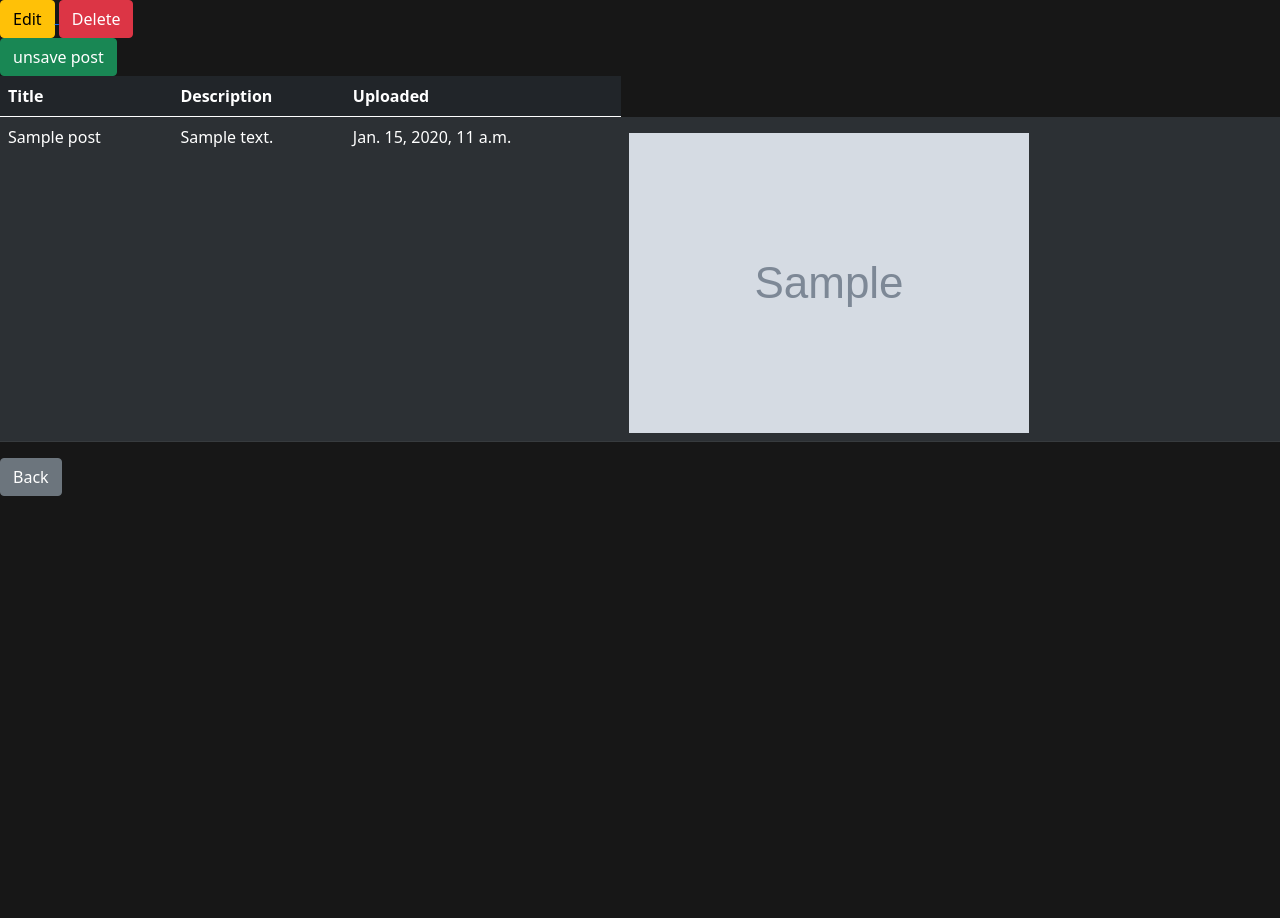
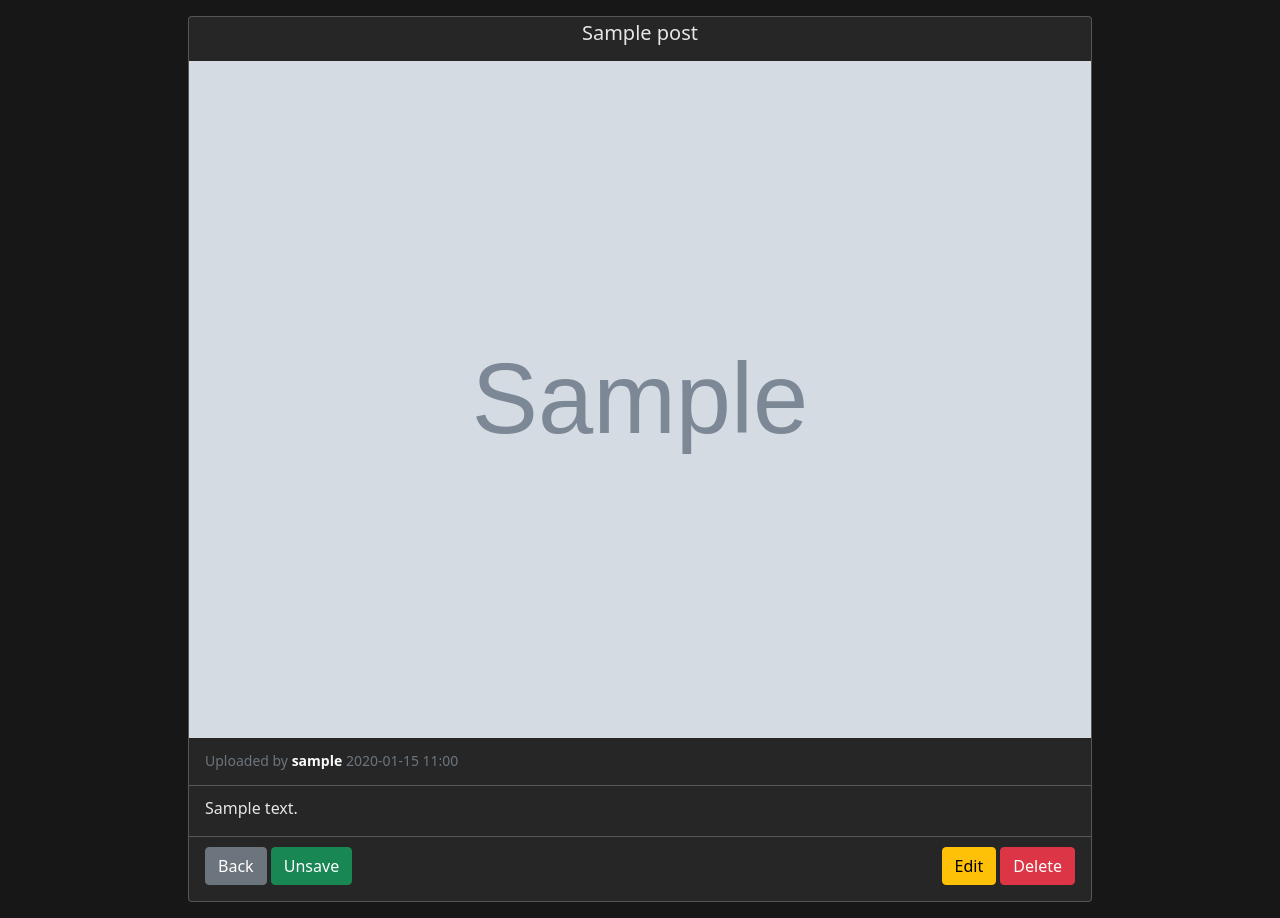
Before and after one commit to adagun/ImageSharingProject, a Django app: page /post/1/ in a window 1280 px wide. Shown: the part 63-981 px from the top of the page. Before the commit the page ends 559 px from the top, so only its background shows below. Run offline with Django 3.2, Linux system fonts and the light colour scheme; a user stored in the database is signed in; tables that the repository leaves empty hold one stand-in row (values such as "Sample post"); grey boxes marked "Sample" are stand-in pictures.

Commit message:
styling post page and fix post form

```diff
--- a/ImageSharing/settings.py
+++ b/ImageSharing/settings.py
@@ -134,3 +134,5 @@ LOGOUT_REDIRECT_URL = "/"
 MEDIA_URL = '/media/'
 
 MEDIA_ROOT = os.path.join(BASE_DIR, 'media/')
+
+DATETIME_FORMAT="Y-m-d H:i"
--- a/accounts/templates/accounts/register.html
+++ b/accounts/templates/accounts/register.html
@@ -9,7 +9,7 @@
 <h1 class="text-center">Register</h1>
 <div class="divider bg-light"><hr></div>
         <div class="form-horizontal container">
-<form action="" method="POST" class="needs-validation" novalidate>
+<form action="" method="POST" class="needs-validation " novalidate>
     {% csrf_token %}
 
         <label  for="{{ form.email.id_for_label }}">Email</label>
@@ -38,9 +38,8 @@
                 <p class="m-0">Please provide a valid first name</p>
             {% endif %}
         </div>
+
         </div>
-
-
         <div class="col-6">
         <label for="{{ form.last_name.id_for_label }}">Last name</label>
         <input type="text" id="{{ form.last_name.id_for_label }}" name="{{ form.last_name.name }}" required placeholder="last name" value="{{ form.last_name.value|default:'' }}" class="{% if form.last_name.errors %}is-invalid{% endif %} form-control "/>
--- a/sharingapp/forms.py
+++ b/sharingapp/forms.py
@@ -6,3 +6,8 @@ class PostForm(forms.ModelForm):
     class Meta:
         model = Post
         fields = ['title', 'description', 'image']
+
+    def __init__(self, *args, **kwargs):
+        super().__init__(*args, **kwargs)
+        self.fields['image'].widget.initial_text = "Current image"
+        self.fields['image'].widget.input_text = "New image"
--- a/sharingapp/models.py
+++ b/sharingapp/models.py
@@ -6,9 +6,9 @@ from django.contrib.auth.models import User
 class Post(models.Model):
     user = models.ForeignKey(User, on_delete=models.CASCADE, null=True, blank=True)
     title = models.CharField(max_length=30)
-    description = models.TextField(max_length=150, null=True, blank=True)
+    description = models.TextField(max_length=500, null=True, blank=True)
     uploaded = models.DateTimeField(auto_now_add=True)
-    image = models.ImageField(upload_to='images/', blank=True)
+    image = models.ImageField(upload_to='images/', blank=False)
 
     def __str__(self):
         return f"{self.title}"
--- a/sharingapp/templates/posts/delete_post.html
+++ b/sharingapp/templates/posts/delete_post.html
@@ -2,7 +2,7 @@
 
 <div class="container py-4 ">
 
-    <a href="{% url 'posts'%}"> <button type="button" class=" btn btn-secondary">Back</button> </a>
+    <a href="{% url 'post' post.id %}"> <button type="button" class=" btn btn-secondary">Back</button> </a>
     <div class="pt-4">
         <form method="post" action="">
             {% csrf_token %}
--- a/sharingapp/templates/posts/post.html
+++ b/sharingapp/templates/posts/post.html
@@ -1,41 +1,47 @@
 {% extends 'base.html'%}
 {%block content %}
 
-{% if post.user == request.user %}
-    <a href="{% url 'edit_post' post.id%}"> <button type="button" class="btn btn-warning">Edit</button> </a>
-    <a href="{% url 'delete_post' post.id%}"> <button type="button" class="btn btn-danger">Delete</button> </a>
-        {% endif %}
-<div class="table-responsive">
 
-    <table class="table table-striped table-dark">
-        <thead>
-            <tr>
-                <th scope="col">Title</th>
-                <th scope="col">Description</th>
-                <th scope="col">Uploaded</th>
-            </tr>
-        </thead>
-        <tbody>
-            <tr>
-                <td>{{post.title}}</td>
-                <td>{{post.description}}</td>
-                <td>{{post.uploaded}}</td>
+<div class="container w-75">
 
 
-                {% if user_has_saved %}
-                <a href="{% url 'unsave_post' post.id%}"><button type="button" class="btn btn-success">unsave post</button></a>
+<div class="card m-3" >
+ <h5 class="card-title text-center mt-1">{{ post.title }}</h5>
+  <img  src="{{ post.image.url }}" alt="{{ post.title }}" >
+  <div class="card-body">
+      <div class="d-flex justify-content-between">
+        <p class="card-subtitle mb-1 text-muted small"> Uploaded by
+        <a href="{% url 'userPage' post.user.id  %}" class="text-light card-username ">
+            {{post.user.username}}
+        </a>
+         {{ post.uploaded }}</p>
+      </div>
+  <hr style="margin: 10px -16px;">
+    <p class="card-text">{{ post.description}}</p>
+  <hr style="margin: 10px -16px;">
+  <div class="d-flex justify-content-between">
+
+  <div >
+   <a  class="btn btn-secondary" href="{% url 'posts'%}" >Back</a>
+        {% if user_has_saved %}
+                <a class="btn btn-success" href="{% url 'unsave_post' post.id%}">Unsave</a>
                 {% else %}
-                <a href="{% url 'save_post' post.id%}"><button type="button" class="btn btn-success">save post</button></a>
+                <a class="btn btn-success" href="{% url 'save_post' post.id%}">Save</a>
                 {% endif %}
+
+  </div>
+   <div>
+      {% if post.user == request.user %}
+    <a class="btn btn-warning" href="{% url 'edit_post' post.id%}"> Edit </a>
+    <a class="btn btn-danger" href="{% url 'delete_post' post.id%}">Delete </a>
+        {% endif %}
+  </div>
+  </div>
+  </div>
 
 
 
-<td class="col">
 
-        <img class="img-fluid max-width" src="{{ post.image.url }}" alt="{{ post.title }}">
 
-            </tbody>
-            </table>
-        </div>
 
-        <a href="{% url 'posts'%}"> <button type="button" class="btn btn-secondary">Back</button> </a> {%endblock%}
+{%endblock%}
```
Also changed, not shown: sharingapp/templates/posts/post_form.html (+23 -29 lines), accounts/views.py (line endings or trailing spaces).
